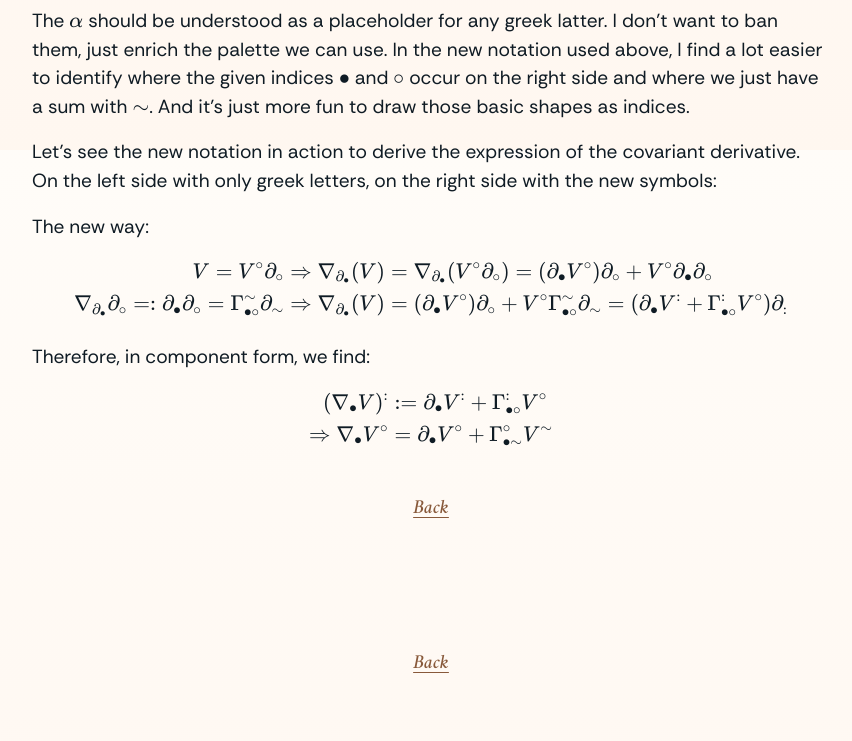
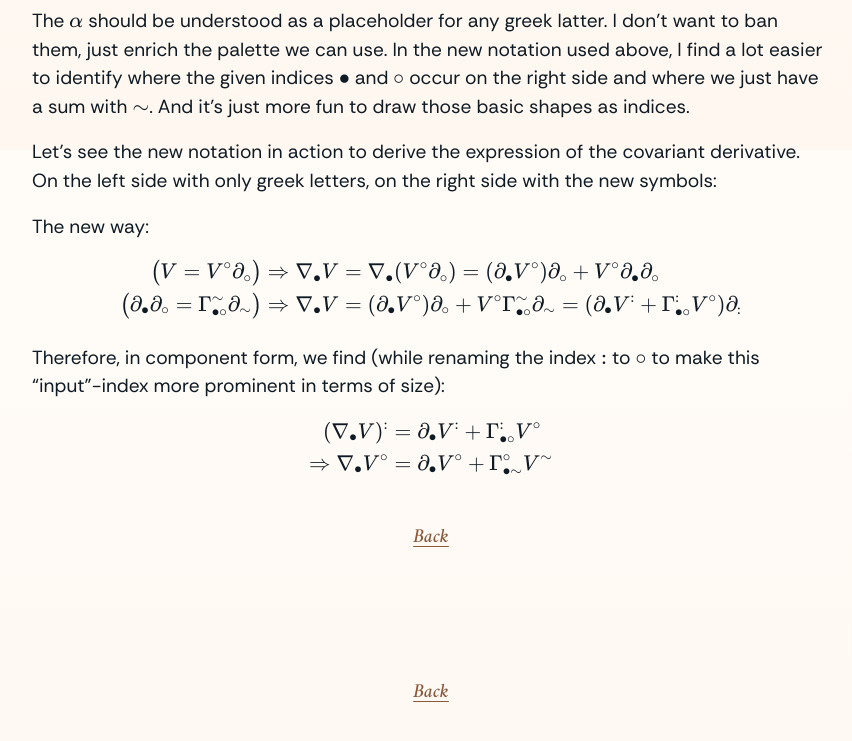
Before and after one commit to Splines/homepage, a Jekyll site: the page built from _posts/2026-05-20-index-notation-from-hell.md, in a window 1280 px wide and 900 px high, scrolled down 1650 px. Shown: the top 741 px of the window, without its empty margins (209-1061 px from the left). Built offline with Jekyll 4.4.1, drawn with Linux system fonts in a browser that asks for light colours; comment, search, counter and statistics services are not loaded.

Commit message:
Derive covariant derivative expression

```diff
--- a/_posts/2026-05-20-index-notation-from-hell.md
+++ b/_posts/2026-05-20-index-notation-from-hell.md
@@ -79,23 +79,23 @@ The new way:
 
 $$
 \begin{align*}
-V = V^\circ \partial_\circ
+\bigl(V = V^\circ \partial_\circ\bigr)
 &\Rightarrow
-\nabla_{\partial_\bullet}(V)
-= \nabla_{\partial_\bullet}(V^\circ \partial_\circ)
+\nabla_\bullet V
+= \nabla_\bullet(V^\circ \partial_\circ)
 = (\partial_\bullet V^\circ) \partial_\circ + V^\circ \partial_\bullet \partial_\circ\\
-\nabla_{\partial_\bullet} \partial_\circ =: \partial_\bullet \partial_\circ = \Gamma^\sim_{\bullet \circ} \partial_\sim
+\bigl(\partial_\bullet \partial_\circ = \Gamma^\sim_{\bullet \circ} \partial_\sim\bigr)
 &\Rightarrow
-\nabla_{\partial_\bullet}(V) = (\partial_\bullet V^\circ) \partial_\circ + V^\circ \Gamma^\sim_{\bullet \circ} \partial_\sim
+\nabla_\bullet V = (\partial_\bullet V^\circ) \partial_\circ + V^\circ \Gamma^\sim_{\bullet \circ} \partial_\sim
 = (\partial_\bullet V^: + \Gamma^:_{\bullet \circ} V^\circ) \partial_:
 \end{align*}
 $$
 
-Therefore, in component form, we find:
+Therefore, in component form, we find (while renaming the index $:$ to $\circ$ to make this "input"-index more prominent in terms of size):
 $$
 \begin{align*}
 (\nabla_\bullet V)^:
-&:= \partial_\bullet V^: + \Gamma^:_{\bullet \circ} V^\circ\\
+&= \partial_\bullet V^: + \Gamma^:_{\bullet \circ} V^\circ\\
 \Rightarrow \nabla_\bullet V^\circ
 &= \partial_\bullet V^\circ + \Gamma^\circ_{\bullet \sim} V^\sim
 \end{align*}
```
